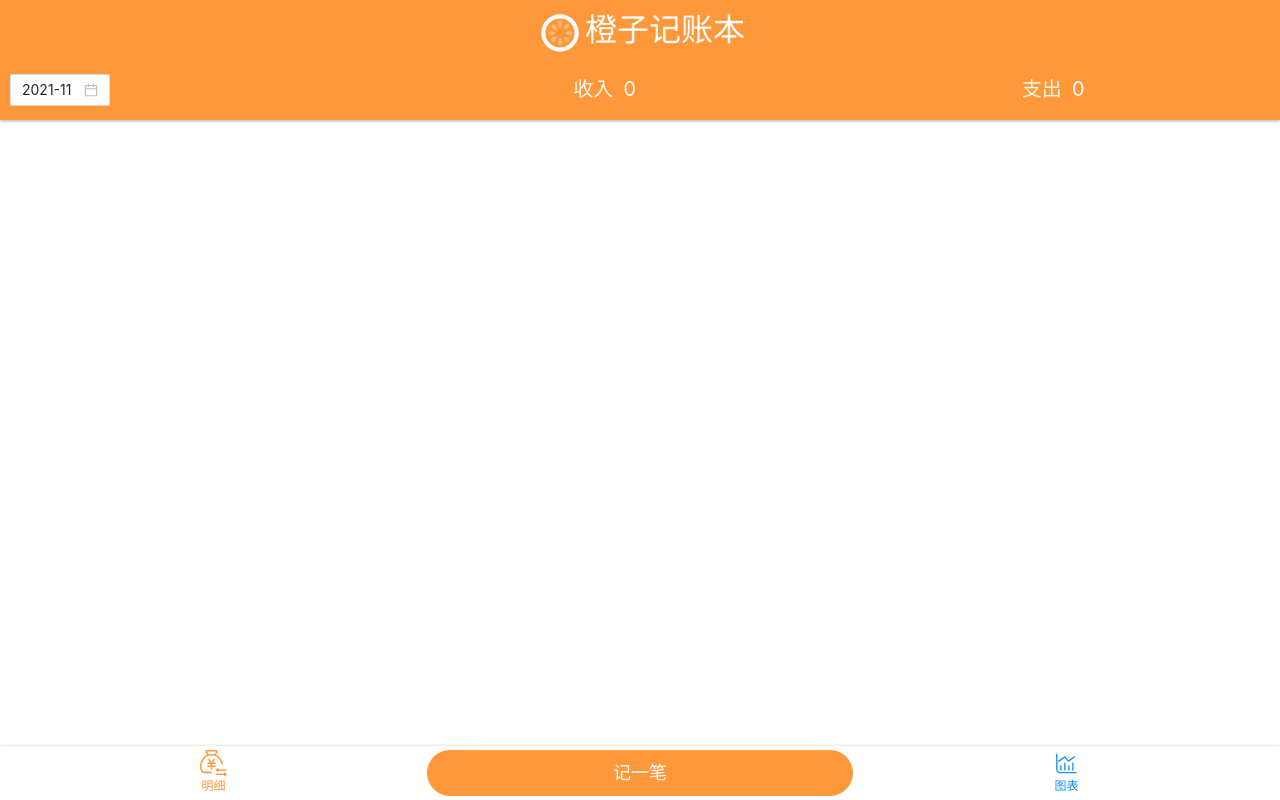
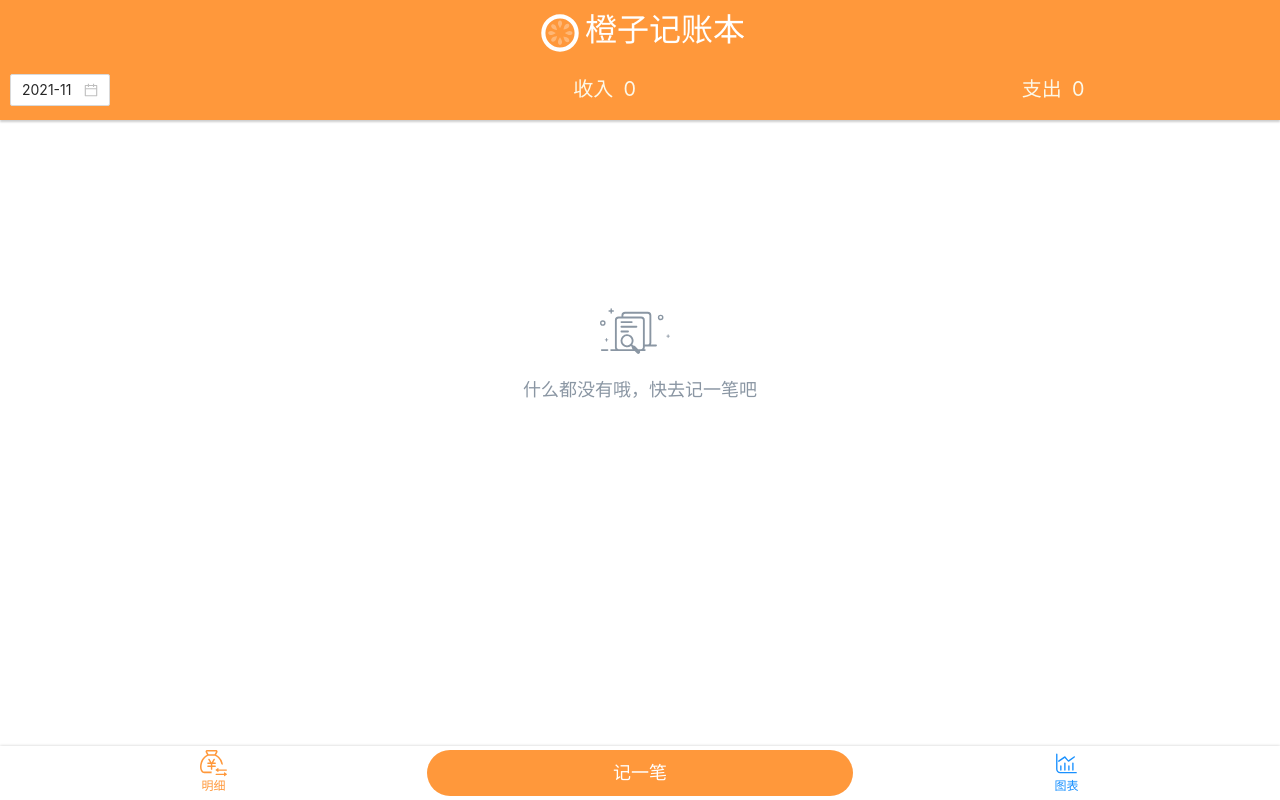
Before and after one commit to chen-yi-ux/orange-react, a React app: page /detail#/detail in a window 1280 px wide. Built offline with nearby package versions, Linux system fonts and the light colour scheme.

Commit message:
解决空白页面不出现的问题

```diff
--- a/src/views/Chart.tsx
+++ b/src/views/Chart.tsx
@@ -173,7 +173,6 @@ function Chart() {
   const [type, setType] = useState<('-' | '+')>('-');
   const categoryMap = {'-': '支出', '+': '收入'};
   const changeCategory = () => {
-    console.log('hhh');
     if (type === '-') {
       setType('+');
     } else {
@@ -217,7 +216,7 @@ function Chart() {
       }
     ]
   };
-  const Content = (chartRecord: {name: string, value: number, svg: string, per: number}[]) => {
+  const Content = () => {
     return (
       <div className="records">
         <ol>
@@ -255,13 +254,13 @@ function Chart() {
           <span>{getMonth()}</span>
           <Icon name="Arrow-right" onClick={After}/>
         </div>
-        {chartRecord !== [] ? <ReactEcharts option={option} style={{height: '250px'}}/> : <div className="circle"><Icon name="circle"/></div> }
+        {chartRecord.length !== 0 ? <ReactEcharts option={option} style={{height: '250px'}}/> : <div className="circle"><Icon name="circle"/></div> }
         <div className="total">
           <span>总{categoryMap[type]}</span>
           <span className="number">{Total()}元</span>
         </div>
         <hr/>
-        {chartRecord !== [] ? Content(chartRecord) : <div className="blank"><Blank/></div>}
+        {chartRecord.length !== 0 ? Content() : <div className="blank"><Blank/></div>}
       </Main>
     </All>
   );
--- a/src/views/Detail.tsx
+++ b/src/views/Detail.tsx
@@ -243,7 +243,7 @@ function Detail() {
         </div>
       </Header>
       <Main>
-        {orderHash !== [] ? Content() : <div className="blank"><Blank/></div>}
+        {orderHash.length !== 0 ? Content() : <div className="blank"><Blank/></div>}
       </Main>
     </Layout>
   );
```
